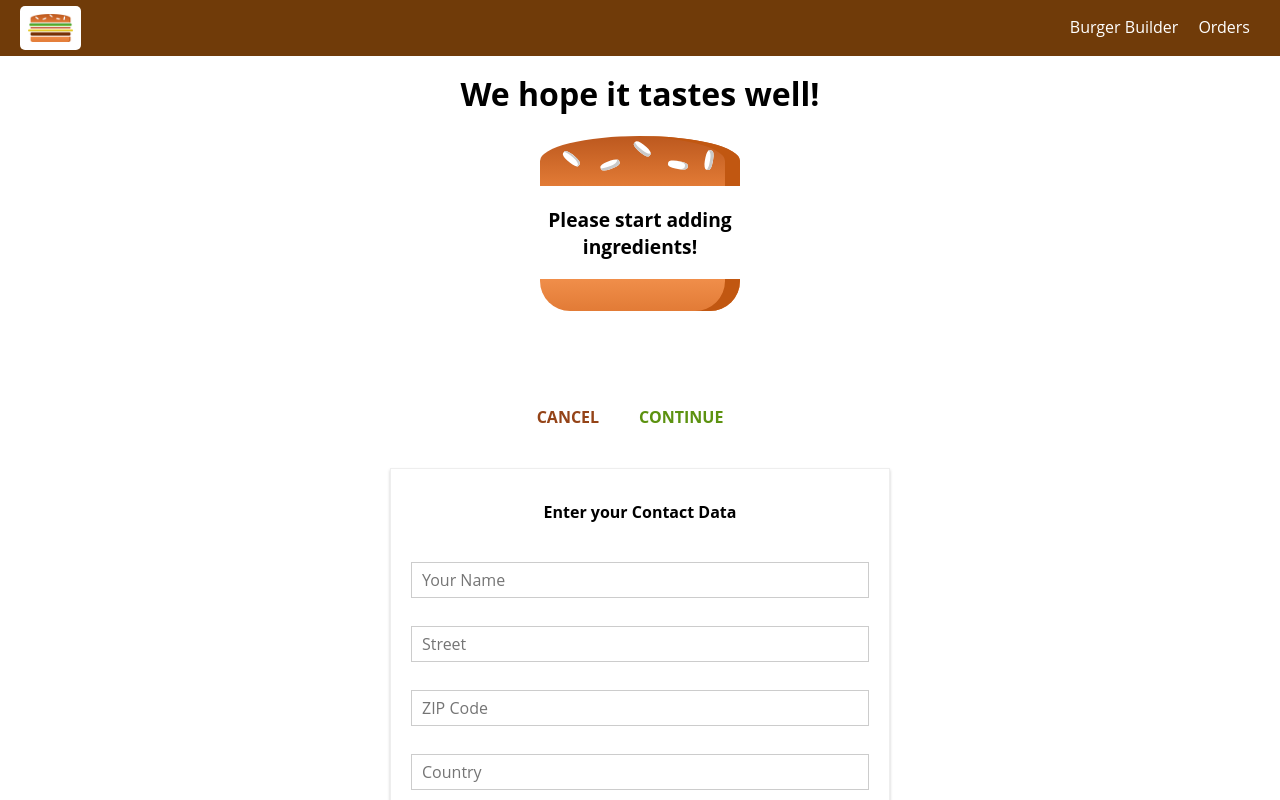
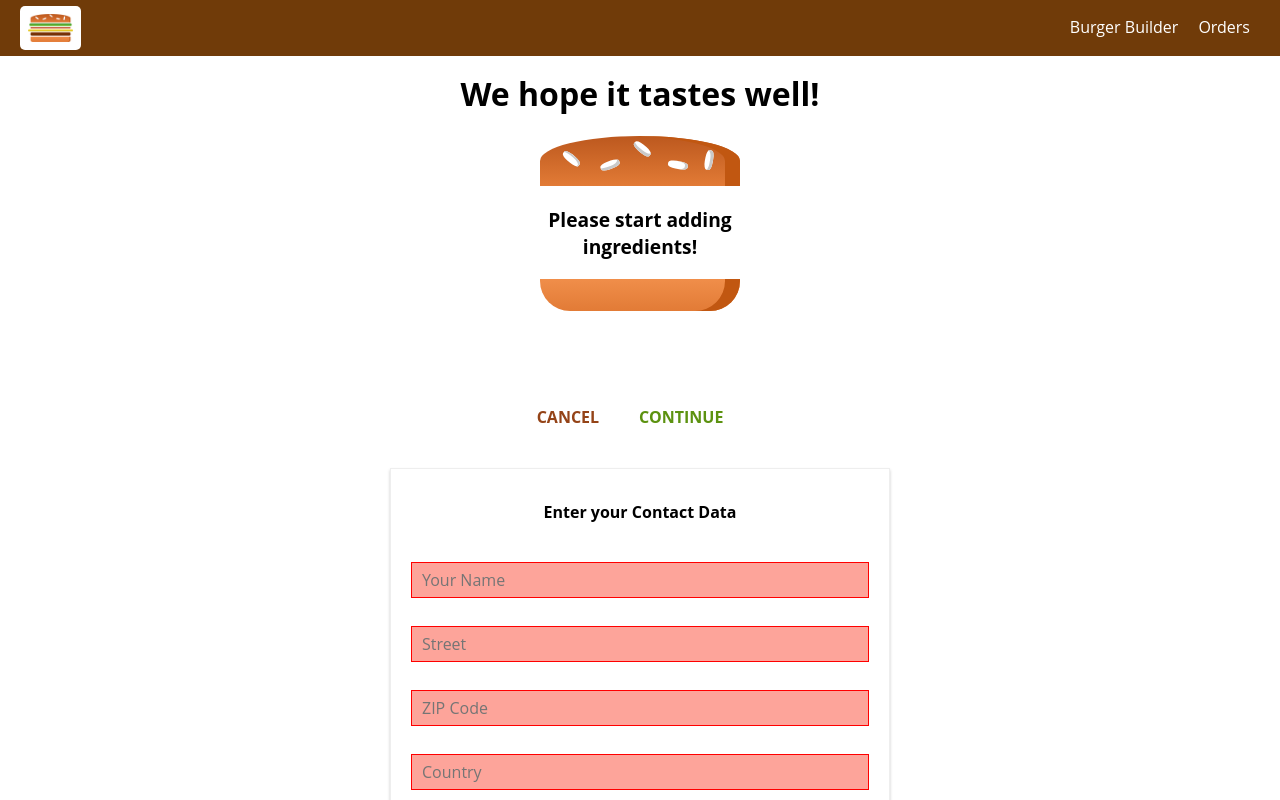
Before and after one commit to rainacho/burgerBuilderWithReact, a React app: page /checkout in a window 1280 px wide. Both pictures are taken after a click on the button "CONTINUE". Shown: the top 800 px of the page. Built offline with nearby package versions, Linux system fonts and the light colour scheme.

Commit message:
updated with lesson 244

```diff
--- a/src/components/UI/Input/Input.css
+++ b/src/components/UI/Input/Input.css
@@ -25,3 +25,8 @@
     outline: none;
     background-color: #ccc;
 }
+
+.Invalid {
+    border: 1px solid red;
+    background-color: #FDA49A;
+}
--- a/src/components/UI/Input/Input.js
+++ b/src/components/UI/Input/Input.js
@@ -3,11 +3,16 @@
 
 const input = ( props ) => {
     let inputElement = null;
+    const inputClasses = [classes.InputElement];
+
+    if(props.invalid && props.shouldValidate) {
+        inputClasses.push(classes.Invalid);
+    }
 
     switch ( props.elementType ) {
         case('input'):
             inputElement = <input
-                className={classes.InputElement}
+                className={inputClasses.join(' ')}
                 {...props.elementConfig}
                 value={props.value}
                 onChange={props.changed}/>;
--- a/src/containers/Checkout/ContactData/ContactData.js
+++ b/src/containers/Checkout/ContactData/ContactData.js
@@ -14,7 +14,11 @@
                     type: 'text',
                     placeholder: 'Your Name'
                 },
-                value: ''
+                value: '',
+                validation: {
+                    required: true
+                },
+                valid: false
             },
             street: {
                 elementType: 'input',
@@ -22,7 +26,11 @@
                     type: 'text',
                     placeholder: 'Street'
                 },
-                value: ''
+                value: '',
+                validation: {
+                    required: true
+                },
+                valid: false
             },
             zipCode: {
                 elementType: 'input',
@@ -30,7 +38,13 @@
                     type: 'text',
                     placeholder: 'ZIP Code'
                 },
-                value: ''
+                value: '',
+                validation: {
+                    required: true,
+                    minLength: 5,
+                    maxLength: 5
+                },
+                valid: false
             },
             country: {
                 elementType: 'input',
@@ -38,7 +52,11 @@
                     type: 'text',
                     placeholder: 'Country'
                 },
-                value: ''
+                value: '',
+                validation: {
+                    required: true
+                },
+                valid: false
             },
             email: {
                 elementType: 'input',
@@ -46,7 +64,11 @@
                     type: 'email',
                     placeholder: 'Your E-Mail'
                 },
-                value: ''
+                value: '',
+                validation: {
+                    required: true
+                },
+                valid: false
             },
             deliveryMethod: {
                 elementType: 'select',
@@ -57,7 +79,7 @@
                     ]
                 },
                 value: ''
-            },
+            }
         },
         loading: false
     }
@@ -86,6 +108,24 @@
 
     }
 
+    checkValidity(value, rules){
+        let isValid = true;
+
+        if (rules.required){
+            isValid = value.trim() !== '' && isValid == true;
+        }
+
+        if (rules.minLength) {
+            isValid = value.length >= rules.minLength && isValid == true;
+        }
+
+        if (rules.maxLength) {
+            isValid = value.length <= rules.maxLength && isValid == true;
+        }
+
+        return isValid;
+    }
+
     inputChangedHandler = (event, inputIdentifier) => {
         const updatedOrderForm = {
             ...this.state.orderForm
@@ -94,7 +134,9 @@
             ...updatedOrderForm[inputIdentifier]
         };
         updatedFormElement.value = event.target.value;
+        updatedFormElement.valid = this.checkValidity(updatedFormElement.value, updatedFormElement.validation);
         updatedOrderForm[inputIdentifier] = updatedFormElement;
+        console.log(updatedFormElement);
         this.setState({orderForm: updatedOrderForm});
     }
 
@@ -114,6 +156,8 @@
                         elementType={formElement.config.elementType}
                         elementConfig={formElement.config.elementConfig}
                         value={formElement.config.value}
+                        invalid={!formElement.config.valid}
+                        shouldValidate={formElement.config.validation}
                         changed={(event) => this.inputChangedHandler(event, formElement.id)}/>
                 ))}
                 <Button btnType="Success" clicked={this.orderHandler}>ORDER</Button>
```
